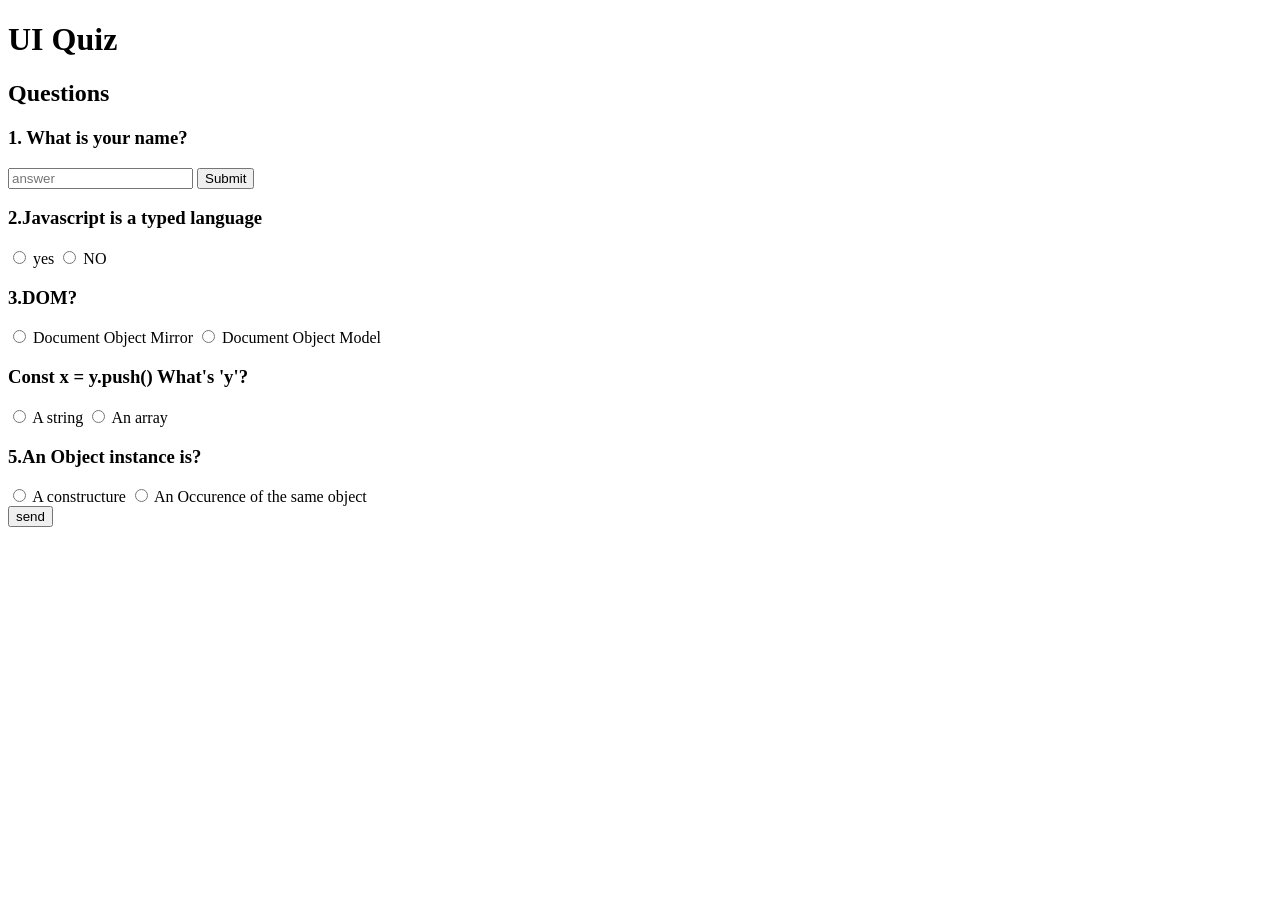
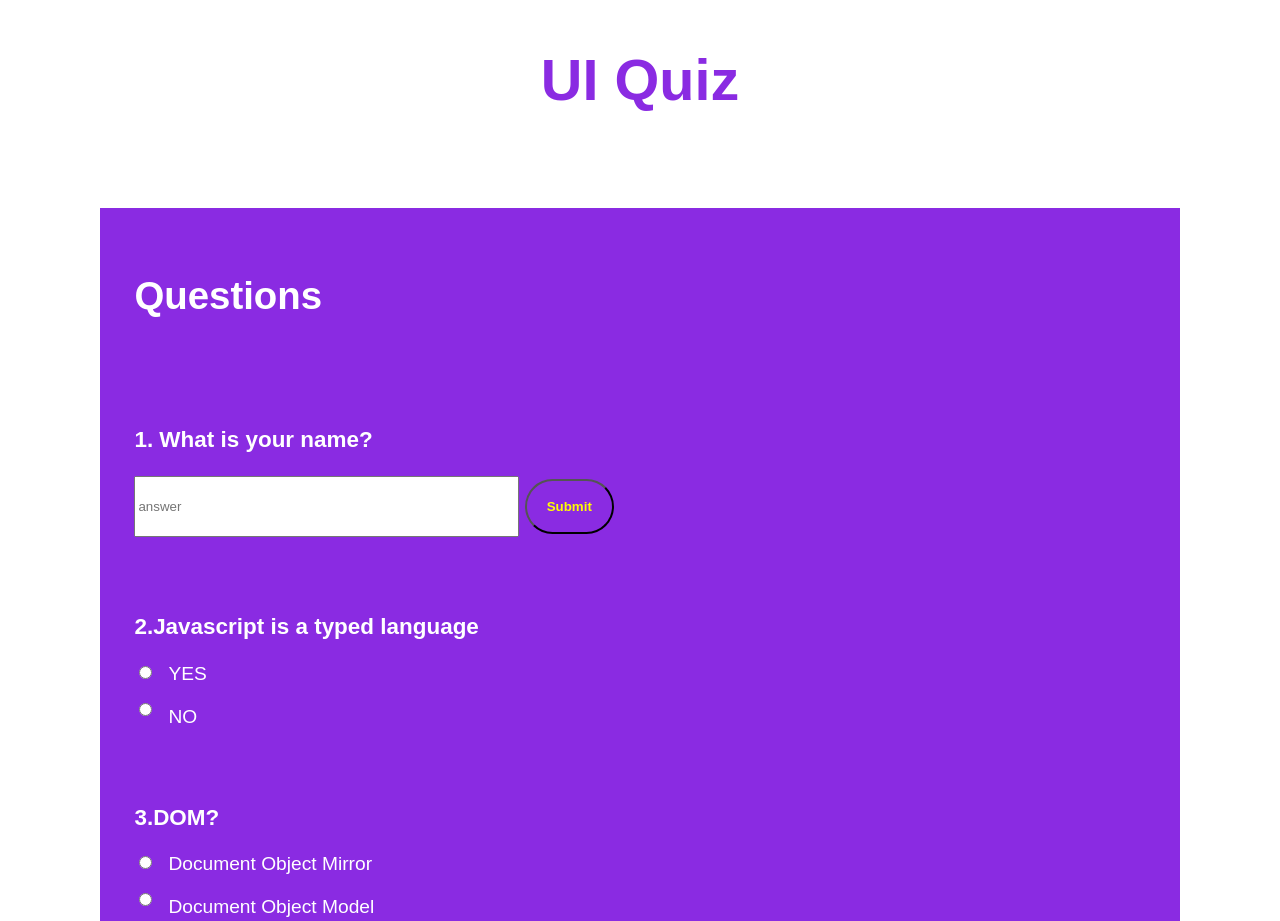
Before and after one commit to AcademyFS20/Week3_UI_Quiz_brahim, a plain HTML site: page index.html in a window 1280 px wide. Shown: the top 921 px of the page. Before the commit the page ends 800 px from the top, so only its background shows below. Drawn offline with Linux system fonts and the light colour scheme; a web font is replaced by a local one.

Commit message:
CSS_part_done

```diff
--- a/index.html
+++ b/index.html
@@ -15,52 +15,68 @@
   <main>
     <h2>Questions</h2>
      <div class="question first">
-        <form action">
+        <form class="name">
             <h3>1. What is your name?</h3>
             <input type="text" id="userName" name="userName" placeholder="answer">
-            <input type="submit" value="Submit" id="button">
+            <input type="submit" value="Submit" id="btnSubmit" class ="btn submit">
         </form>
     </div>
 
-    <form>
+    <form class="score">
         <div class = "question second">
             <h3>2.Javascript is a typed language</h3>
             <div class="checkbox question2">
+                <div class="options">
                     <input type="radio" id="q2O1" name="q2O1">
-                <label for="q2O1">yes</label>
                     <input type="radio" name="q2O2" id="q2O2">
+                </div>
+                <div class="options">
+                    <label for="q2O1">YES</label>
                     <label for="q2O2">NO</label>
+                </div>
             </div>
         </div>
         <div class="question third">
             <h3>3.DOM?</h3>
             <div class="checkbox question3">
+                <div class="options">
                     <input type="radio" id="q3O1" name="q3O1">
+                    <input type="radio" id="q3O2" name="q3O2">
+                </div>
+                <div class="options">
                     <label for="q3O1">Document Object Mirror</label>
-                <input type="radio" id="q3O2" name="q3O2">
                     <label for="q3O2">Document Object Model</label>
+                </div>
             </div>
         </div>
         <div class="question fourth">
             <h3>Const x = y.push() What's 'y'?</h3>
             <div class="checkbox question4">
+                <div class="options">
                     <input type="radio" id="q4O1" name="q4O1">
+                    <input type="radio" id="q4O2"name="q4O2">
+                </div>
+                <div class="options">
                     <label for="q4O1">A string</label>
-                <input type="radio" id="q4O2"name="q4O2">
                     <label for="q3O2">An array</label>
+                </div>
             </div>
         </div>
         <div class="question fifth">
             <h3>5.An Object instance is?</h3>
             <div class="checkbox question5">
+                <div class="options">
                 <input type="radio" id="q5O1" name="q5O1">
+                <input type="radio" name="q5O2" id="q5O2">
+                </div>
+                <div class="options">
                 <label for="q5O1">A constructure</label>
-                <input type="radio" name="q5O2" id="q5O2">
                 <label for="q5O2">An Occurence of the same object</label>
                 </div>
             </div>
+        </div>
 
-        <input type="submit" value="send" id="button">
+        <input type="submit" value="send" id="btnsend" class="btn send">
 
 
     </form>
--- a/style.css
+++ b/style.css
@@ -0,0 +1,77 @@
+@import url('https://fonts.googleapis.com/css2?family=Georama:ital,wght@0,100;0,200;0,300;0,400;0,500;0,600;0,700;0,800;0,900;1,100;1,200;1,300;1,400;1,500;1,600;1,700;1,800;1,900&display=swap');
+
+html{
+    font-family:  'Georama', sans-serif;;
+    font-size: 120%;
+}
+body{
+    display: flex;
+    flex-direction: column;
+    /* justify-content: center; */
+    align-items: center;
+}
+header{
+    height: 200px;
+}
+main{
+    background-color: blueviolet;
+    width:80%;
+    display:flex;
+    flex-direction: column;
+    justify-content: center;
+    padding: 34px;
+    gap:55px;
+    color: white;
+}
+.checkbox{
+    display: flex;
+    flex-direction: row;
+    gap:13px;
+
+}
+
+.options{
+    display: flex;
+    flex-direction: column;
+    gap:21px;
+}
+h1{
+    color: blueviolet;
+    font-size: 3rem;
+
+}
+h2{
+    font-size: 2rem;
+}
+.score{
+    display:flex;
+    flex-direction: column;
+    gap:55px;
+}
+.question{
+    display:flex;
+    flex-direction: column;
+
+}
+
+.btn{
+    background-color: transparent;
+    border-radius: 30px;
+    width:89px;
+    transition: all 0.3s ease-in-out;
+    height: 55px;
+    color:yellow;
+    font-weight: bolder;
+
+}
+
+.btn:hover{
+    background-color: white;
+}
+#userName{
+    height: 55px;
+    width:377px;
+}
+
+.send{
+    margin: 0 auto;
```
Lines whose indentation alone changed are shown as unchanged.
